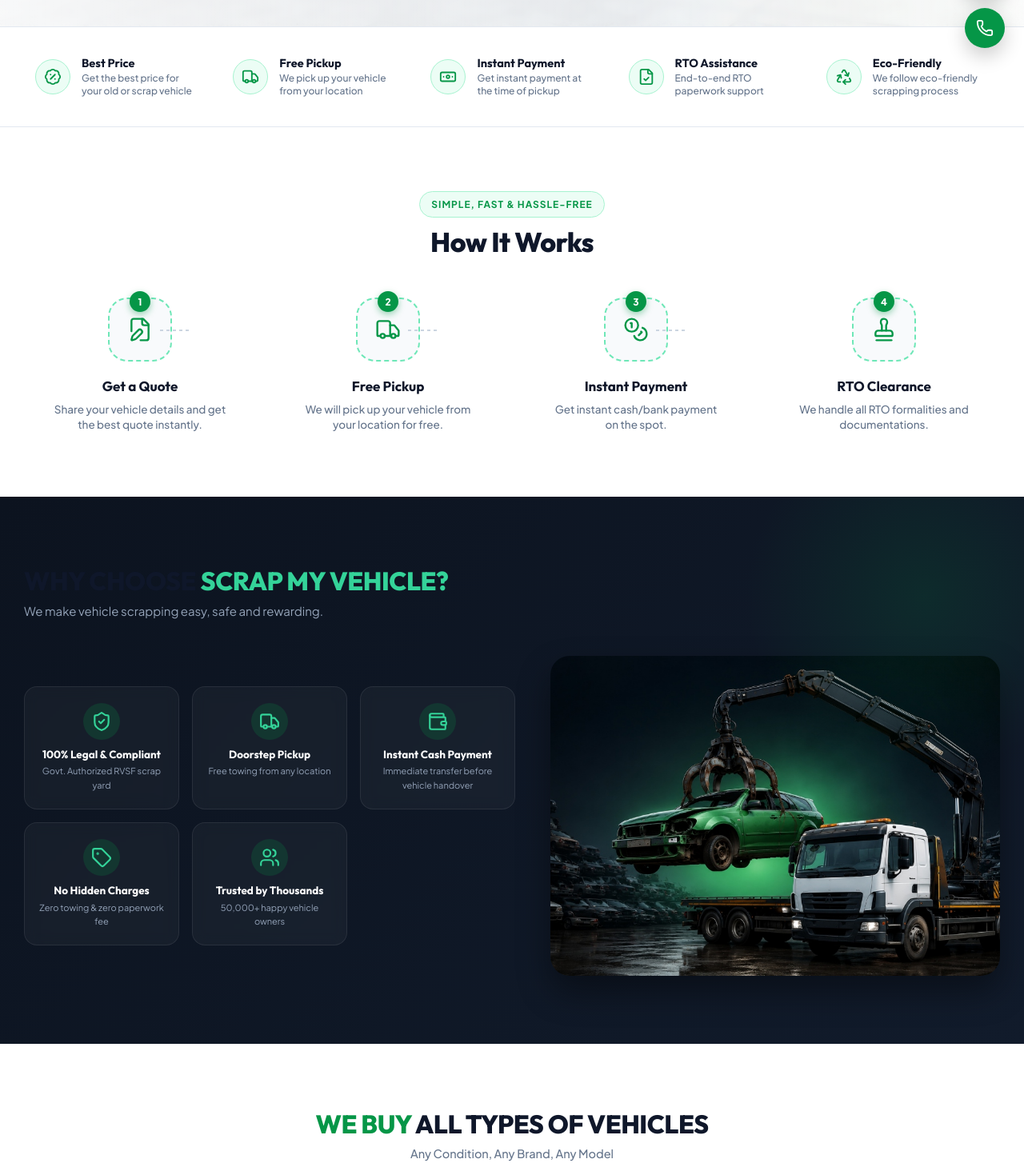
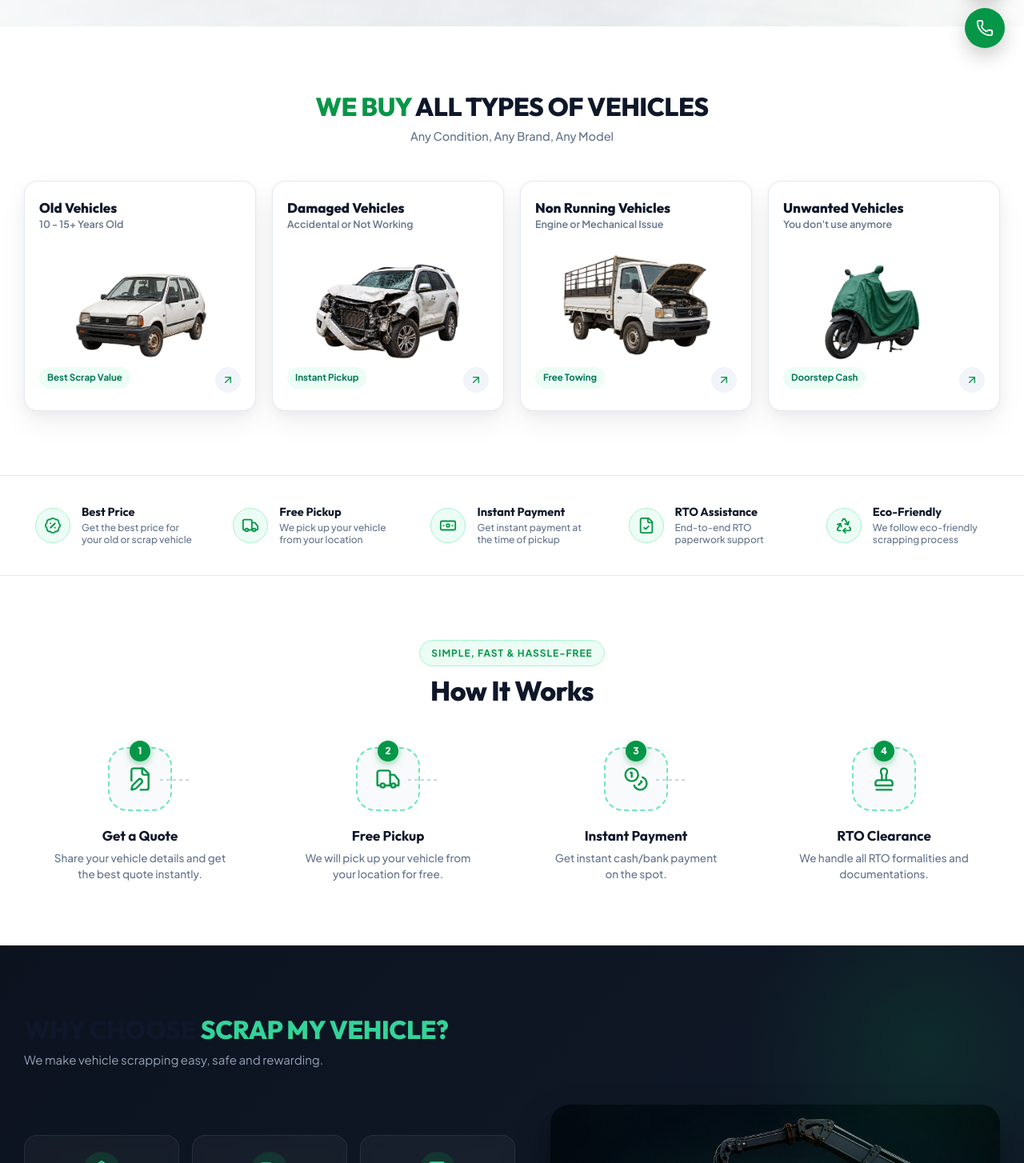
Before and after one commit to Karan778862/ScrapMyVehicle, a React (Vite) app: page / in a window 1280 px wide. Shown: the part 716-2170 px from the top of the page at 80% size. Built offline with nearby package versions, Linux system fonts and the light colour scheme.

Commit message:
Updated project details to use premium in-place modal, fixed gallery modal background, updated social links, and restored testimonials theme.

```diff
--- a/src/App.jsx
+++ b/src/App.jsx
@@ -38,6 +38,11 @@ export default function App() {
       {/* 3. Hero Section & Instant Quote Card */}
       <HeroSection onQuoteResult={handleQuoteResult} />
 
+      {/* 7. We Buy All Types Of Vehicles */}
+      <VehicleTypesSection onSelectCondition={(cond) => {
+        // Will focus on the form
+      }} />
+
       {/* 4. Key Features 5-Item Strip */}
       <FeatureStrip />
 
@@ -46,11 +51,6 @@ export default function App() {
 
       {/* 6. Why Choose Scrap My Vehicle? - Dark Section */}
       <WhyChooseUs />
-
-      {/* 7. We Buy All Types Of Vehicles */}
-      <VehicleTypesSection onSelectCondition={(cond) => {
-        // Will focus on the form
-      }} />
 
       {/* 8. Top Cities We Serve & Instant Cash Banner */}
       <InstantCashBanner />
```
